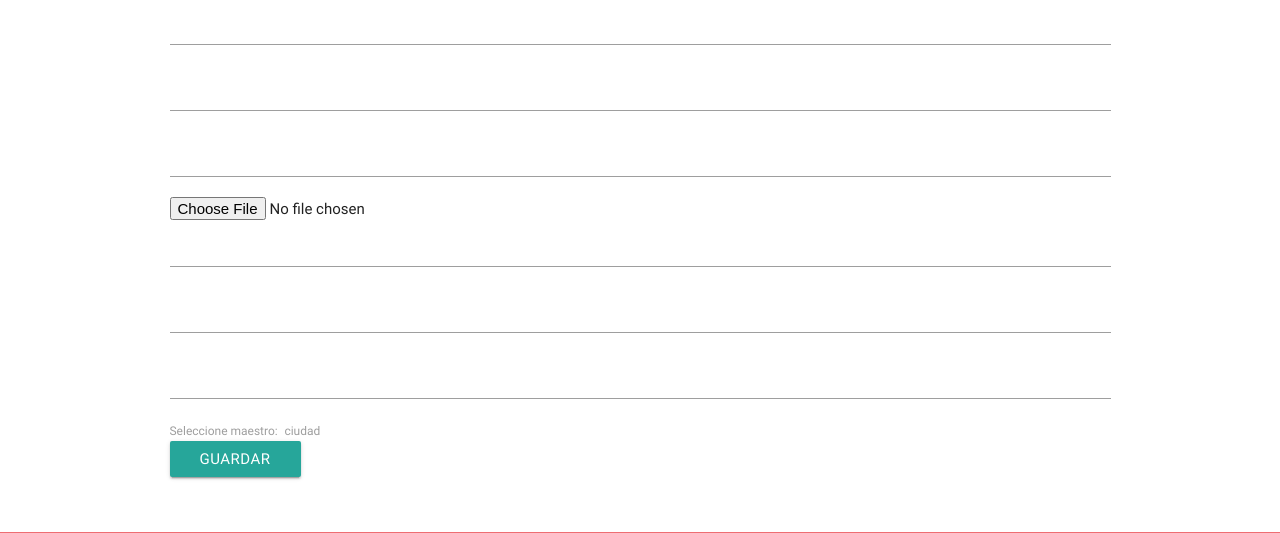
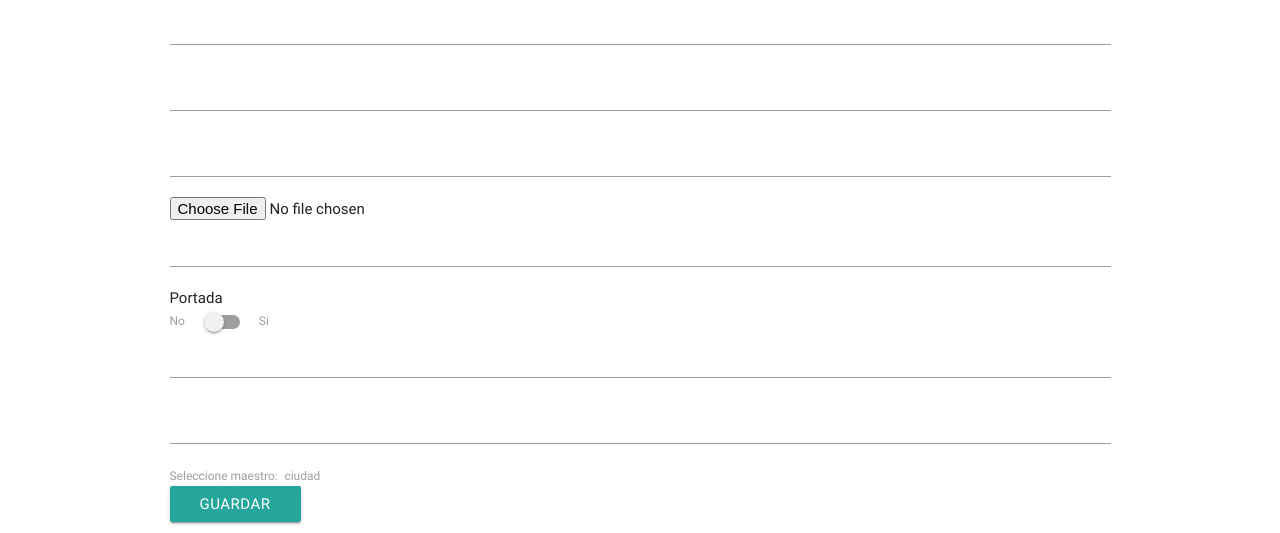
Before and after one commit to xabita/nova-agent, a Django app: page /users/new/ in a window 1280 px wide. Shown: the part 426-959 px from the top of the page. Run offline with Django 3.2, Linux system fonts and the light colour scheme; parts of the project's set-up code (start-up, migrations or seed data) failed here and were passed over; some libraries are stand-ins or nearby versions.

Commit message:
add condition for field on template

```diff
--- a/templates/app/users_index.html
+++ b/templates/app/users_index.html
@@ -22,7 +22,21 @@
                         <div class="row">
                             {% csrf_token %}
                             {% for field in form %}
-                                {{field}}
+
+                                {% if field.name == 'us_isactive' %}
+
+                                    <div class="switch">
+                                        <span>Portada</span><br>
+                                        <label>
+                                            No
+                                            {{field}}
+                                            <span class="lever"></span>
+                                            Si
+                                        </label>
+                                    </div>
+                                {% else %}
+                                    {{field}}
+                                {% endif %}
                             {% endfor %}
                             <label>Seleccione maestro:</label>
                             <select name="us_ciudad">
```
